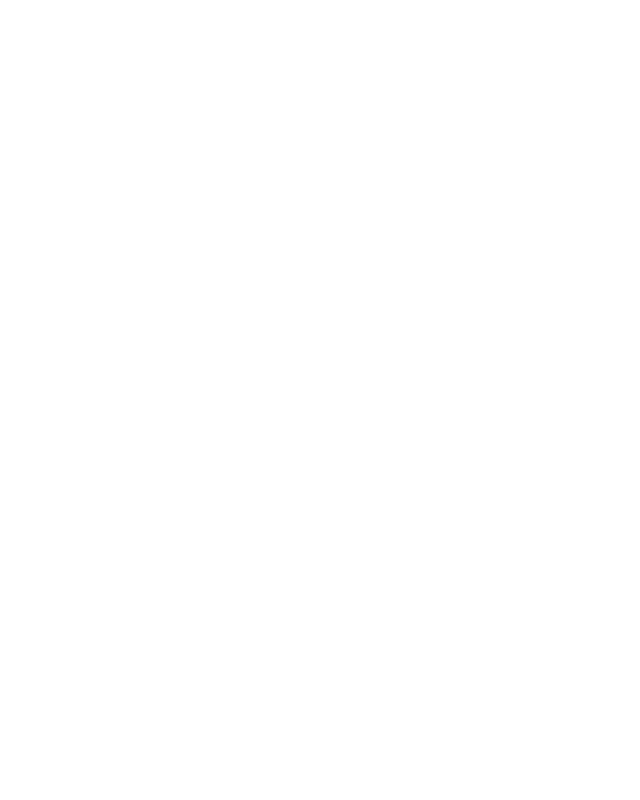
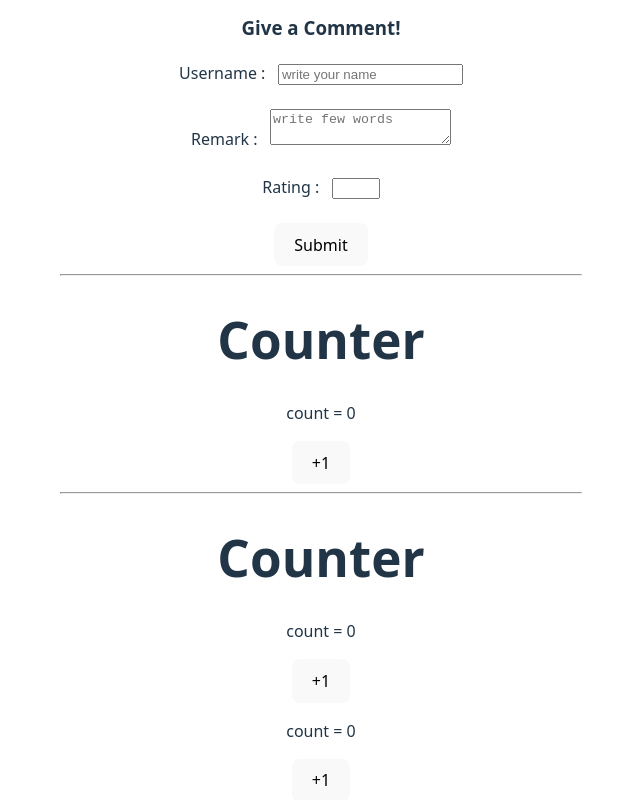
Before and after one commit to Aditya-Gujarkar/Learning-React, a React (Vite) app in the folder react-states/: page / in a window 1280 px wide. Shown: the part 1400-2200 px from the top of the page, without its empty margins (319-959 px from the left). Before the commit the page ends 1418 px from the top, so only its background shows below. Built offline with nearby package versions, Linux system fonts and the light colour scheme; no server answers.

Commit message:
completed react 6 along with REACT

```diff
--- a/react-states/src/App.jsx
+++ b/react-states/src/App.jsx
@@ -7,17 +7,21 @@
 import ToDoApp from './ToDoApp'
 import LotteryBasic from './LotteryBasic'
 import ALotteryGame from './ALotteryGame'
-import {sum} from "./helper"
+import { sum } from "./helper"
 import Form from './Form'
+import CommentsForm from './CommentsForm'
+import CounterUseEffect from './CounterUseEffect'
+import CounterUseEffectWithDependencies from './CounterUseEffectWithDependencies'
+import Joker from './Joker'
 
 function App() {
   // const [count, setCount] = useState(0)
 
   // PASSING FUNCTIONS AS PROPS
-  const winningCond=(ticket)=>{
+  const winningCond = (ticket) => {
     // return sum(ticket)===15;
     // return ticket.every(num=>num===ticket[0]);
-    return ticket[0]===0;
+    return ticket[0] === 0;
   }
   return (
     <>
@@ -49,9 +53,17 @@
       <hr />
       <LotteryBasic />
       <hr />
-      <ALotteryGame n={3} winningCond={winningCond}/>
+      <ALotteryGame n={3} winningCond={winningCond} />
       <hr />
       <Form />
+      <hr />
+      <CommentsForm />
+      <hr />
+      <CounterUseEffect />
+      <hr />
+      <CounterUseEffectWithDependencies />
+      <hr />
+      <Joker />
     </>
   )
 }
--- /dev/null
+++ b/react-states/src/CommentsForm.jsx
@@ -0,0 +1,63 @@
+import { useState } from "react";
+
+export default function CommentsForm() {
+
+    const [formData, setFormData] = useState({
+        username: "",
+        remark: "",
+        rating: "",
+    });
+
+    let handleInputChange = (event) => {
+        setFormData((formData) => {
+            return { ...formData, [event.target.name]: event.target.value }
+        })
+    }
+
+    let submitHandler = (event) => {
+        event.preventDefault();
+        console.log(formData);
+        setFormData({
+            username: "",
+            remark: "",
+            rating: "",
+        })
+    }
+
+    return (
+        <div>
+            <h3>Give a Comment!</h3>
+            <label htmlFor="username">Username : </label>
+            &nbsp;&nbsp;
+            <input type="text"
+                placeholder="write your name"
+                id="username"
+                name="username"
+                value={formData.username}
+                onChange={handleInputChange} />
+            <br /><br />
+
+            <label htmlFor="remark">Remark : </label>
+            &nbsp;&nbsp;
+            <textarea type="text"
+                placeholder="write few words"
+                id="remak"
+                name="remark"
+                value={formData.remark}
+                onChange={handleInputChange} />
+            <br /><br />
+
+            <label htmlFor="rating">Rating : </label>
+            &nbsp;&nbsp;
+            <input type="number"
+                id="rating"
+                name="rating"
+                min={1}
+                max={5}
+                value={formData.rating}
+                onChange={handleInputChange} />
+            <br /><br />
+            <button onClick={submitHandler}>Submit</button>
+        </div>
+    );
+}
--- /dev/null
+++ b/react-states/src/CounterUseEffect.jsx
@@ -0,0 +1,23 @@
+import { useState, useEffect, use } from "react";
+
+export default function CounterUseEffect() {
+
+    const [count, setCount]=useState(0);
+
+    let incCount =()=>{
+        setCount((currCount )=> currCount+1);
+    }
+
+    // using USEEFFECT for side effects which executes after rendering or re-rendering
+useEffect(function printSomething (){
+    console.log("this is a side effect");
+});
+
+    return (
+        <div>
+            <h1>Counter</h1>
+            <p>count = {count} </p>
+            <button onClick={incCount}>+1</button>
+        </div>
+    );
+}
--- /dev/null
+++ b/react-states/src/CounterUseEffectWithDependencies.jsx
@@ -0,0 +1,34 @@
+
+import { useState, useEffect } from "react";
+
+export default function CounterUseEffectWithDependencies() {
+    const [countx, setCountx]=useState(0);
+        const [county, setCounty]=useState(0);
+
+
+    let incCountx =()=>{
+        setCountx((currCount )=> currCount+1);
+    }
+        let incCounty =()=>{
+        setCounty((currCount )=> currCount+1);
+    }
+
+    // using USEEFFECT for side effects which executes after rendering or re-rendering
+useEffect(function printSomething (){
+    console.log("this is a side effect with dependencies");
+},
+//[] // CASE 1: empty array as dependencies => side effect will run only once after first render
+[countx] // CASE 2: side effect will run after first render and whenever change occurs in countx dependency/state variable
+// [countx, county] // CASE 3: side effect will run after first render and whenever change occurs in any of the dependency/state variable
+);
+
+    return (
+        <div>
+            <h1>Counter</h1>
+            <p>count = {countx} </p>
+            <button onClick={incCountx}>+1</button>
+                        <p>count = {county} </p>
+            <button onClick={incCounty}>+1</button>
+        </div>
+    );
+}
--- /dev/null
+++ b/react-states/src/Joker.jsx
@@ -0,0 +1,33 @@
+// this is created to understand usage of USEEFFECT HOOK , ex API CALLS-Asynchrounous Operatiohns
+
+import { useState, useEffect } from "react";
+
+export default function Joker() {
+    let [joke, setJoke] = useState({});
+    const URL = "https://official-joke-api.appspot.com/random_joke";
+
+    const getNewJoke = async () => {
+        let respose = await fetch(URL);
+        let jsonResponse = await respose.json();
+        setJoke({ setup: jsonResponse.setup, punchline: jsonResponse.punchline });
+        console.log(jsonResponse);
+    }
+
+    useEffect(() => {
+    async function getFirstJoke() {
+        let respose = await fetch(URL);
+        let jsonResponse = await respose.json();
+        setJoke({ setup: jsonResponse.setup, punchline: jsonResponse.punchline });
+    }
+        getFirstJoke();
+    },[]);
+
+    return (
+        <div>
+            <h1>Joker</h1>
+            <h3>{joke.setup}</h3>
+            <h3>{joke.punchline}</h3>
+            <button onClick={getNewJoke}> Get New Joke </button>
+        </div>
+    );
+}
```
